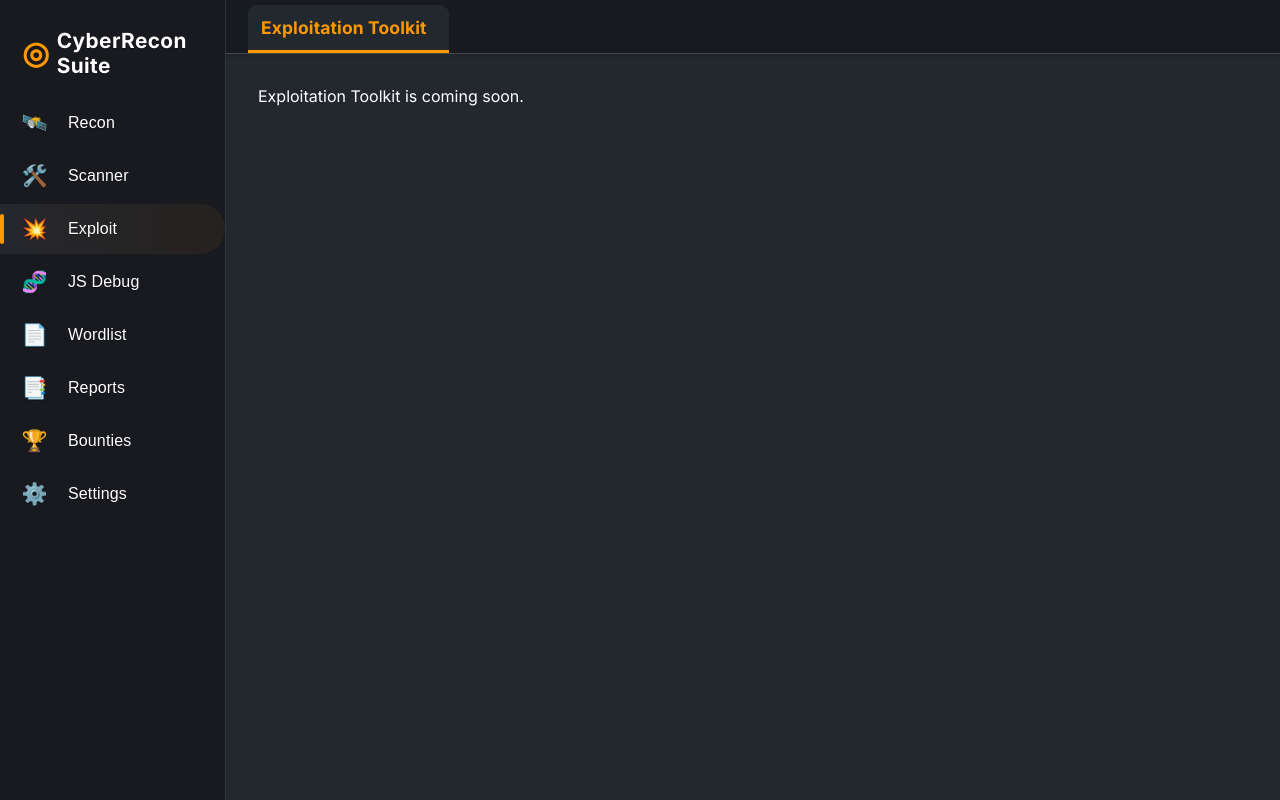
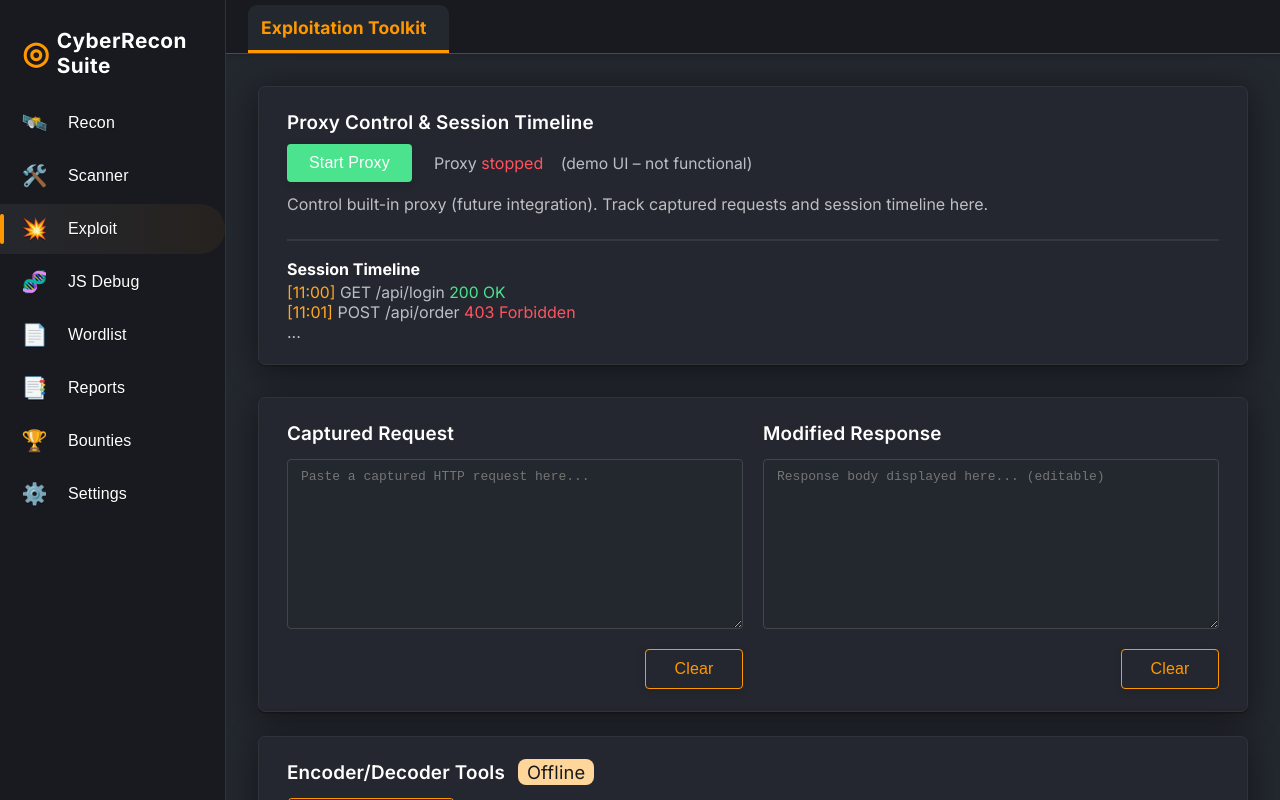
Before and after one commit to Workflow-Manager-admin/cyberrecon-suite-26393-aec3d6ad, a React (Create React App) app in the folder cyberrecon_suite/: page / in a window 1280 px wide. Both pictures are taken after a click on the tab "Exploit". Built offline with nearby package versions, Linux system fonts and the light colour scheme; the HTML template or start-up script is replaced by a standard one.

Commit message:
Auto-commit: Changes as of 2025-06-02T18:14:35.513716+00:00

```diff
--- a/cyberrecon_suite/src/modules/ExploitModule.js
+++ b/cyberrecon_suite/src/modules/ExploitModule.js
@@ -1,7 +1,139 @@
 /**
  * PUBLIC_INTERFACE
- * Placeholder for Exploitation Toolkit module.
+ * Exploitation Toolkit – Interactive proxy, dual-pane, enc/dec tools.
+ */
+import React, { useState } from "react";
+
+/**
+ * Simple request/response panes, proxy management demo,
+ * and some basic encode/decode tool UI placeholders.
  */
 export default function ExploitModule() {
-  return <div>Exploitation Toolkit is coming soon.</div>;
+  const [proxyRunning, setProxyRunning] = useState(false);
+  const [request, setRequest] = useState("");
+  const [response, setResponse] = useState("");
+  const [decoderInput, setDecoderInput] = useState("");
+  const [decoderOutput, setDecoderOutput] = useState("");
+  const [decodeMode, setDecodeMode] = useState("base64");
+
+  // Demo base64/JWT decode (offline only, for UI)
+  function handleDecode() {
+    try {
+      if (decodeMode === "base64") {
+        setDecoderOutput(atob(decoderInput));
+      } else if (decodeMode === "jwt") {
+        // Basic JWT decode (no signature verify)
+        const parts = decoderInput.split(".");
+        if (parts.length !== 3) throw new Error("Invalid JWT format");
+        setDecoderOutput(
+          "Header:\n" +
+            JSON.stringify(JSON.parse(atob(parts[0])), null, 2) +
+            "\n\nPayload:\n" +
+            JSON.stringify(JSON.parse(atob(parts[1])), null, 2)
+        );
+      }
+    } catch (e) {
+      setDecoderOutput("Decode failed: " + e.message);
+    }
+  }
+
+  return (
+    <div>
+      <div className="panel" style={{marginBottom:32}}>
+        <div className="panel-header">Proxy Control & Session Timeline</div>
+        <div style={{ display: "flex", alignItems: "center", gap: 22 }}>
+          <button
+            className={`btn ${proxyRunning ? "btn-error" : "btn-success"}`}
+            onClick={() => setProxyRunning(pr => !pr)}
+          >
+            {proxyRunning ? "Stop Proxy" : "Start Proxy"}
+          </button>
+          <div className="text-faint">
+            Proxy {proxyRunning ? <span style={{ color: "#4be38d" }}>running</span> : <span style={{ color: "#ff545f" }}>stopped</span>} <span style={{ marginLeft: 13, fontSize: "0.98em" }}>(demo UI – not functional)</span>
+          </div>
+        </div>
+        <div className="description" style={{ marginTop: 12 }}>
+          Control built-in proxy (future integration). Track captured requests and session timeline here.
+        </div>
+        <hr className="divider" />
+        <div>
+          <strong>Session Timeline</strong>
+          <div className="text-faint" style={{ fontSize: "0.98em", marginTop:4 }}>
+            <span style={{ color: "#ffa726" }}>[11:00]</span> GET /api/login <span style={{ color: "#4be38d" }}>200 OK</span>
+          </div>
+          <div className="text-faint">
+            <span style={{ color: "#ffa726" }}>[11:01]</span> POST /api/order <span style={{ color: "#ff545f" }}>403 Forbidden</span>
+          </div>
+          <div className="text-faint"><span style={{ color: "#babfc7" }}>...</span></div>
+        </div>
+      </div>
+      <div className="panel" style={{ display: "flex", gap: 20, flexWrap: "wrap" }}>
+        <div style={{ flex: 1, minWidth: 270 }}>
+          <div className="panel-header">Captured Request</div>
+          <textarea
+            rows={10}
+            style={{ width: "100%" }}
+            value={request}
+            onChange={e => setRequest(e.target.value)}
+            placeholder="Paste a captured HTTP request here..."
+            autoComplete="off"
+          />
+          <div style={{ marginTop: 12, textAlign: "right" }}>
+            <button className="btn btn-ghost" onClick={() => setRequest("")}>Clear</button>
+          </div>
+        </div>
+        <div style={{ flex: 1, minWidth: 270 }}>
+          <div className="panel-header">Modified Response</div>
+          <textarea
+            rows={10}
+            style={{ width: "100%" }}
+            value={response}
+            onChange={e => setResponse(e.target.value)}
+            placeholder="Response body displayed here... (editable)"
+            autoComplete="off"
+          />
+          <div style={{ marginTop: 12, textAlign: "right" }}>
+            <button className="btn btn-ghost" onClick={() => setResponse("")}>Clear</button>
+          </div>
+        </div>
+      </div>
+      <div className="panel" style={{ marginTop:24 }}>
+        <div className="panel-header">Encoder/Decoder Tools <span className="badge-faint">Offline</span></div>
+        <select
+          value={decodeMode}
+          onChange={e => setDecodeMode(e.target.value)}
+          style={{
+            background: "#23272e",
+            color: "#ffe381",
+            border: "1.2px solid var(--color-accent)",
+            borderRadius: "5px",
+            marginBottom: "11px",
+            marginRight: "10px"
+          }}
+        >
+          <option value="base64">Base64 Decoder</option>
+          <option value="jwt">JWT Decoder</option>
+        </select>
+        <textarea
+          rows={4}
+          style={{ width: "100%" }}
+          placeholder={decodeMode === "base64" ? "Paste base64 string..." : "Paste JWT (header.payload.sig)..."}
+          value={decoderInput}
+          onChange={e => setDecoderInput(e.target.value)}
+          autoComplete="off"
+        />
+        <button className="btn btn-success" style={{ marginTop: 8 }} onClick={handleDecode}>
+          Decode
+        </button>
+        <div style={{ marginTop: 10, fontSize:"0.99em", whiteSpace: "pre-wrap", border:"1px solid #333", borderRadius:5, background:"#222236", padding:"9px", minHeight:"42px" }}>
+          {decoderOutput ? decoderOutput : <span className="text-faint">(Decoded output shown here)</span>}
+        </div>
+      </div>
+      <div className="description" style={{marginTop:15, color:"#babfc7"}}>
+        <b>Exploitation Toolkit</b>: Use the proxy tool to intercept web traffic for live testing.<br />
+        Modify requests/responses, replay attacks, decode JWT or base64, and review your session timeline.<br />
+        <span className="badge-faint">Premium UI Prototype</span>
+      </div>
+    </div>
+  );
 }
```
Also changed, not shown: 2 other files (tests, documents, lock files or other folders).
